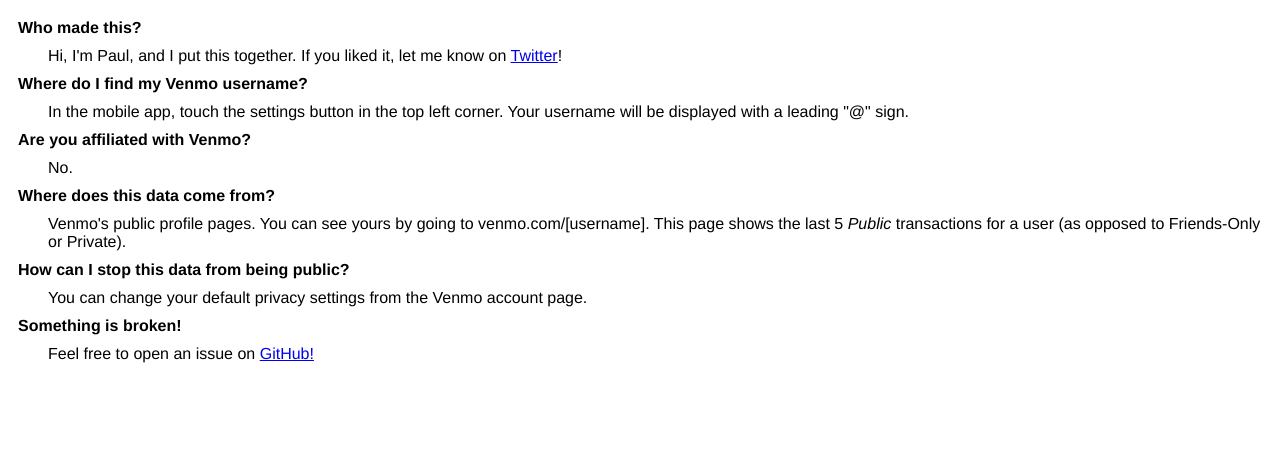
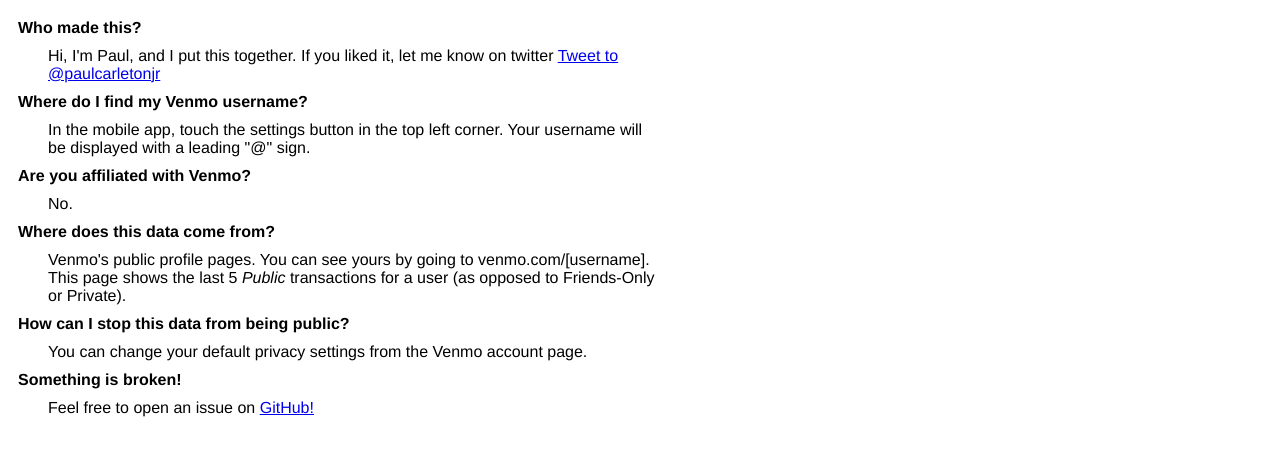
Before and after one commit to pcarleton/venweb, a plain HTML site: page faq.html in a window 1280 px wide. Shown: the part 87-542 px from the top of the page. Drawn offline with Linux system fonts and the light colour scheme.

Commit message:
Adds twitter buttons

```diff
--- a/faq.html
+++ b/faq.html
@@ -24,7 +24,8 @@
 <h1>FAQ</h1>
 <dl>
     <dt>Who made this?</dt>
-    <dd>Hi, I'm Paul, and I put this together.  If you liked it, let me know on <a href="https://twitter.com/paulcarletonjr">Twitter</a>!</dd>
+    <dd>Hi, I'm Paul, and I put this together.  If you liked it, let me know on twitter <a href="https://twitter.com/intent/tweet?screen_name=paulcarletonjr" class="twitter-mention-button" data-related="paulcarletonjr">Tweet to @paulcarletonjr</a>
+<script>!function(d,s,id){var js,fjs=d.getElementsByTagName(s)[0],p=/^http:/.test(d.location)?'http':'https';if(!d.getElementById(id)){js=d.createElement(s);js.id=id;js.src=p+'://platform.twitter.com/widgets.js';fjs.parentNode.insertBefore(js,fjs);}}(document, 'script', 'twitter-wjs');</script></dd>
     <dt>Where do I find my Venmo username?</dt>
     <dd>In the mobile app, touch the settings button in the top left corner.  Your username will be displayed with a leading "@" sign.</dd>
     <dt>Are you affiliated with Venmo?</dt>
--- a/static/style.css
+++ b/static/style.css
@@ -115,6 +115,7 @@ dt {
 
 .faq {
     width: auto;
+    max-width: 650px;
     overflow: wrap;
 }
 
```
Also changed, not shown: fdg.html (+2 -0 lines).
